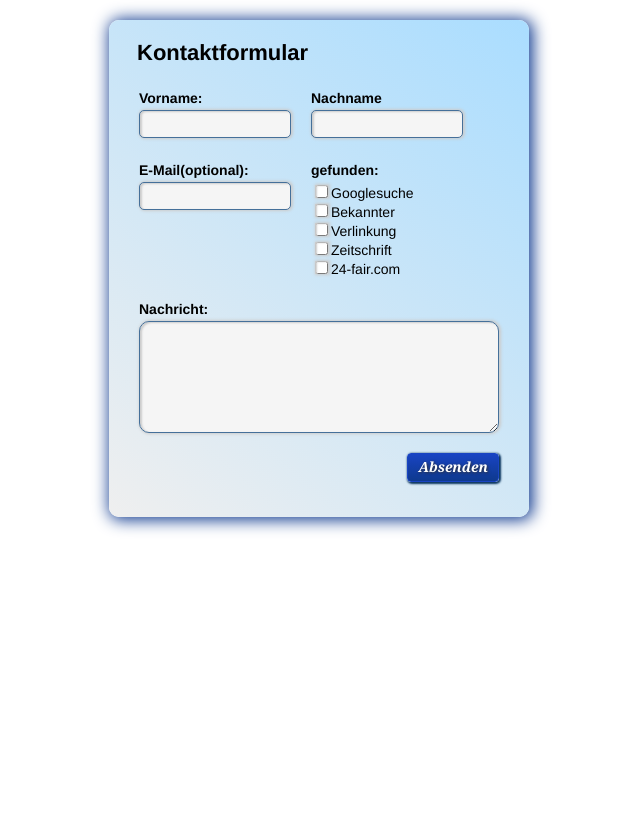
After one commit to susann99/jquery-kurs, a PHP site: page /2_T07formulare.php in a window 1280 px wide. The commit adds this page. Shown: the whole page, without its empty margins (329-969 px from the left). Run offline with PHP 8.4, Linux system fonts and the light colour scheme.

Commit message:
schöne Formulare

```diff
--- /dev/null
+++ b/2_T07formulare.php
@@ -0,0 +1,204 @@
+<html>
+    <head>
+       <meta charset="utf-8">
+       <style type="text/css">
+           body,html {
+               height:100%;width:100%;
+               font: 14px Helvetica, Arial, "Nimbus Sans L", FreeSans, sans-serif;
+           }
+           #box {
+               position:relativ;
+           }
+           .error-input {border: red thin solid; color: red;}
+           .error {color: red;text-align: center; position: absolute;z-index: 1000;width: 180px;height: 40px;padding: 8px;font-weight: bolder;
+                  border: red thin solid; color: red;background-color: whitesmoke;opacity: 0.8;border-radius:6px;
+                  webkit-box-shadow: 1px 1px 10px 1px #113B90;
+                  -moz-box-shadow: 1px 1px 10px 1px #113B90;
+                  -ms-box-shadow: 1px 1px 10px 1px #113B90;
+                  box-shadow: 1px 1px 10px 1px #113B90;
+           }
+           /*Formular*/
+           form {
+            padding: 20px 0 0;
+            margin: 20px auto;
+            width: 420px;
+            border-radius:10px;
+            background:-moz-linear-gradient(bottom left, buttonface, #adf); /* Firefox */
+            background:-webkit-linear-gradient(bottom left, buttonface, #adf); /* Safari, Chrome */
+            background:-o-linear-gradient(bottom left, buttonface, #adf); /* Opera */
+            background:-ms-linear-gradient(bottom left, buttonface, #adf); /* IE */
+            background:linear-gradient(bottom left, buttonface, #adf);
+            -webkit-box-shadow: 2px 1px 16px 2px #113B90;
+            -moz-box-shadow: 2px 1px 16px 2px #113B90;
+            -ms-box-shadow: 2px 1px 16px 2px #113B90;
+            box-shadow: 2px 1px 16px 2px #113B90;
+           }
+           fieldset {
+              border: none;
+              margin: 0;
+              padding: 10px 20px 25px;
+           }
+           fieldset legend {
+                font-weight: bold;
+                font-size: 22px;
+                margin:15px 0 0 6px;
+           }
+           label {
+              display:block;
+              cursor: pointer;
+              font-weight: bold;
+              line-height: 24px;
+            }
+           ol {
+              list-style-type: none;
+              margin: 0;
+              padding: 0;
+           }
+           li {
+              float: left;
+              padding: 10px;
+           }
+           li.last {
+              float: none;
+              clear: both;
+              text-align: right;
+           }
+           input, textarea {
+            border-radius: 5px;
+            -webkit-box-shadow: 1px 0px 3px 1px #ccc,inset 2px 1px 2px #ccc;
+            -moz-box-shadow: 1px 0px 3px 1px #ccc,inset 2px 1px 2px #ccc;
+            -ms-box-shadow: 1px 0px 3px 1px #ccc,inset 2px 1px 2px #ccc;
+            box-shadow: 1px 0px 3px 1px #ccc,inset 2px 1px 2px #ccc;
+
+            background-color: whitesmoke;
+            color: #4d4d4d;
+            border: 1px solid #45709A;
+            font: 12px Helvetica, Arial, "Nimbus Sans L", FreeSans, sans-serif;
+            padding: 6px 8px;
+           }
+           textarea {
+            border-radius: 10px;
+            width: 360px;
+            overflow: auto;
+          }
+          input[type="button"] {
+            background-color: #234DCD;
+            color: #fff;
+            cursor: pointer;
+            font: italic bold 1em/1.2 Georgia, "Times New Roman ", Times, Cambria, "Nimbus Roman No9 L ", serif;
+            border: 1px solid #1944C3;
+            padding: 5px 10px;
+            width: auto;
+            -webkit-border-radius:4px;
+            -moz-border-radius:4px;
+            border-radius: 4px;
+            background:-moz-linear-gradient(top, #1944C3, #0E398E); /* Firefox */
+            background:-webkit-linear-gradient(top, #1944C3, #0E398E); /* Safari, Chrome */
+            background:-o-linear-gradient(top, #1944C3, #0E398E); /* Opera */
+            background:-ms-linear-gradient(top, #1944C3, #0E398E); /* IE */
+            background:linear-gradient(top, #1944C3, #0E398E);
+            -webkit-box-shadow: 1px 1px 2px 1px #09345E;
+            -moz-box-shadow: 1px 1px 2px 1px #09345E;
+            -ms-box-shadow: 1px 1px 2px 1px #09345E;
+            box-shadow: 1px 1px 2px 1px #09345E;
+            text-shadow: 1px 1px 3px #333;
+            }
+            input[type="button"]:hover {
+              background: #1843C2;
+              text-shadow: none;
+            }
+        }
+        </style>
+        <script src="js/jquery-1.9.1.js" type="text/javascript" ></script>
+        <script type="text/javascript" >
+
+    $(document).ready(function(){
+        $(".name").change(function(){
+            var name = $(this).val();
+            $(".error").remove();
+            $(this).removeClass("error-input");
+            if(name.length < 4){
+                $(this).addClass("error-input");
+                $('<span class="error">Bitte mindesten 3 Zeichen eingeben</span>').insertAfter(this);
+                $(this).focus();
+            }
+        });
+        $("#submit").click(function(){
+            $(".error").remove();
+            $(".auswahl").removeClass("error-input");
+            if(!$(".auswahl").is(":checked")){
+                $(".auswahl").addClass("error-input");
+                $('<span class="error">Bitte auswählen</span>').insertAfter("#auswahl1");
+                $(".auswahl").focus();
+            }
+        });
+        $('.auswahl').change(function(){
+            $(".error").remove();
+            $(".auswahl").removeClass("error-input");
+        })
+         $("#email").change(function(){
+            var email = $(this).val();
+            $("#error-email").remove();
+            $(this).removeClass("error-input");
+            if(email.length < 4){
+                $(this).addClass("error-input");
+                $('<span id="error-email" class="error">Bitte mindesten 3 Zeichen eingeben</span>').insertAfter(this);
+                $(this).focus();
+            }
+        });
+         $("#content").change(function(){
+            var content = $(this).val();
+            $("#error-email").remove();
+            $(this).removeClass("error-input");
+            if(content.length < 10){
+                $(this).addClass("error-input");
+                $('<span id="error-email" class="error">Bitte einen Kommentar eingeben x</span>').insertAfter(this);
+                $(this).focus();
+            }
+        });
+    });
+
+        </script>
+        <meta http-equiv="Content-Type" content="text/html; charset=windows-1252">
+        <title>Formular Tag07</title>
+    </head>
+    <body>
+    <div id="box">
+
+<form class="formular" action="#" method="post">
+  <fieldset>
+  <legend>Kontaktformular</legend>
+  <ol class="clearfix">
+    <li>
+      <label for="firstname">Vorname:</label>
+      <input type="text" name="vname" class="name" id="vname" value="" />
+    </li>
+    <li>
+      <label for="lastname">Nachname</label>
+      <input type="text" name="nname" id="nname" class="name" value="" />
+    </li>
+    <li>
+      <label for="email">E-Mail(optional):</label>
+      <input type="text" name="email" id="email" value="" />
+    </li>
+     <li>
+      <label for="quelle">gefunden:</label>
+            <input type="checkbox" name="auswahl" id="auswahl1" class="auswahl" />Googlesuche<br>
+            <input type="checkbox" name="auswahl" id="auswahl2" class="auswahl" />Bekannter<br>
+            <input type="checkbox" name="auswahl" id="auswahl3" class="auswahl" />Verlinkung<br>
+            <input type="checkbox" name="auswahl" id="auswahl4" class="auswahl" />Zeitschrift<br>
+            <input type="checkbox" name="auswahl" id="auswahl5" class="auswahl" />24-fair.com
+    </li>
+    <li>
+      <label for="content">Nachricht:</label>
+      <textarea cols="32" rows="7" name="content" id="content"></textarea>
+    </li>
+    <li class="last">
+      <input type="button" name="submit" id="submit" value="Absenden" />
+    </li>
+  </ol>
+  </fieldset>
+</form>
+</div>
+</body>
+</html>
--- a/3_T06Inhalte.php
+++ b/3_T06Inhalte.php
@@ -51,7 +51,7 @@
         <nav>
             <ul>
                 <li>Kanu</li>
-                <li><a href="#" title="paddel">Paddel</a></li>
+                <li><a href="#" title="paddel" style="color:red;">Paddel</a></li>
                 <li><a href="http://www.globetrotter.de">Schwimmweste</a></li>
             </ul>
         </nav>
```
Also changed, not shown: 1_T06Event.php (+4 -4 lines), 1_T07formulare.php (added, +169 -0 lines), index.php (+30 -3 lines).
